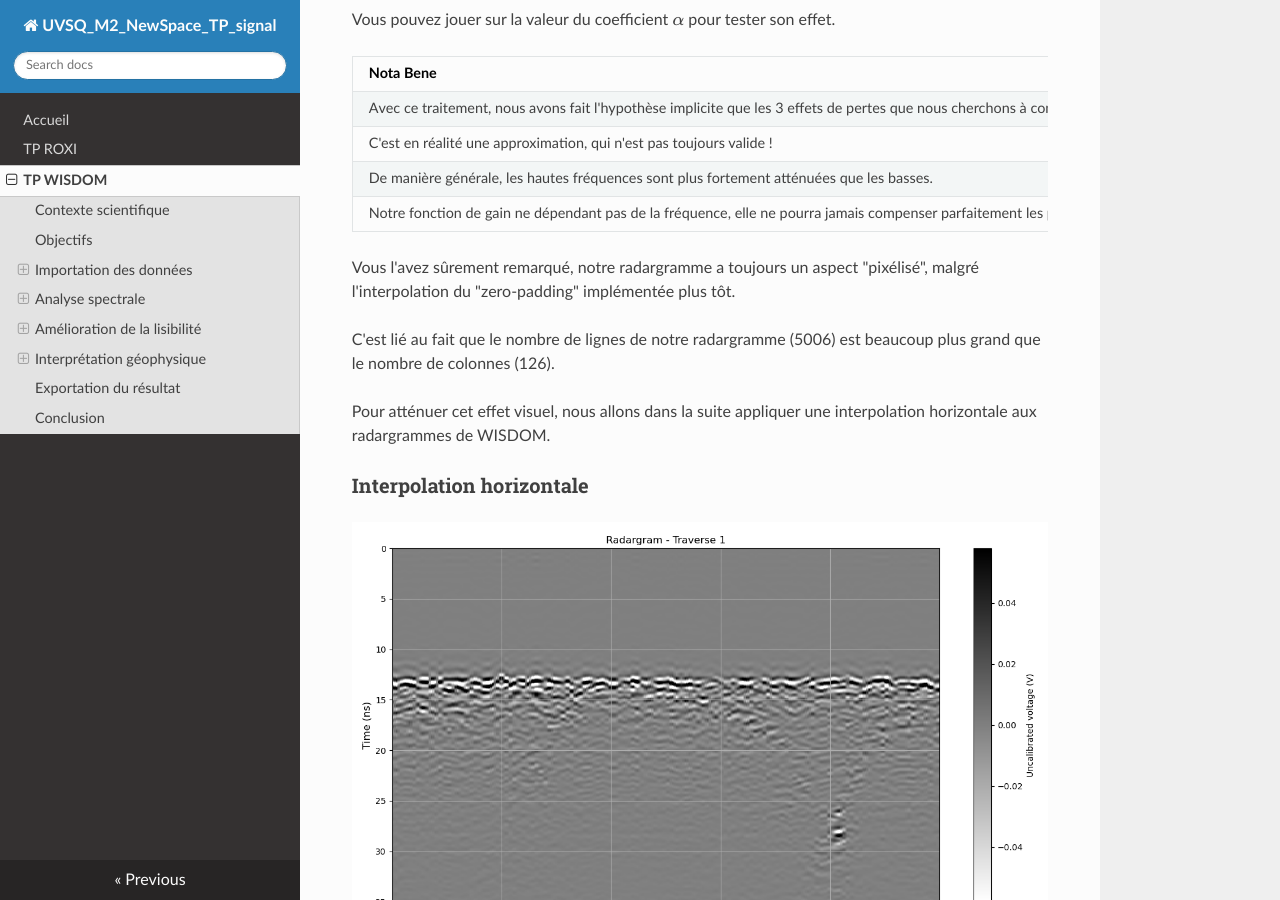
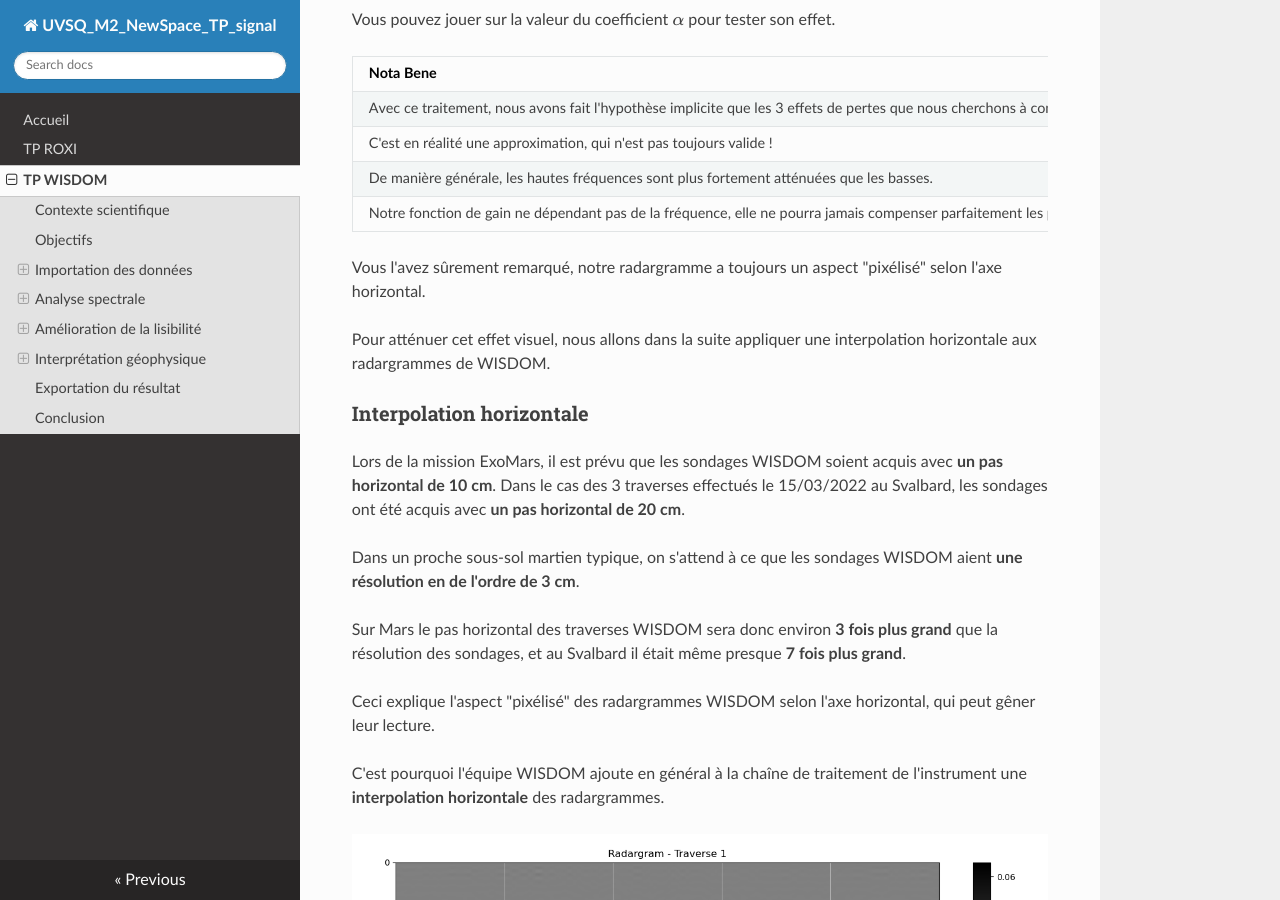
Before and after one commit to NicOudart/UVSQ_M2_NewSpace_TP_signal, an MkDocs documentation site: the page built from docs/TP_WISDOM.md, in a window 1280 px wide and 900 px high, scrolled down 27205 px. Built offline with MkDocs 1.6.1, drawn with Linux system fonts in a browser that asks for light colours; nearby versions of some CDN libraries.

Commit message:
-Progress on WISDOM.

```diff
--- a/docs/TP_WISDOM.md
+++ b/docs/TP_WISDOM.md
@@ -741,13 +741,24 @@ Vous pouvez jouer sur la valeur du coefficient $\alpha$ pour tester son effet.
 |De manière générale, les hautes fréquences sont plus fortement atténuées que les basses.|
 |Notre fonction de gain ne dépendant pas de la fréquence, elle ne pourra jamais compenser parfaitement les pertes dans le sous-sol.|
 
-Vous l'avez sûrement remarqué, notre radargramme a toujours un aspect "pixélisé", malgré l'interpolation du "zero-padding" implémentée plus tôt.
-
-C'est lié au fait que le nombre de lignes de notre radargramme (5006) est beaucoup plus grand que le nombre de colonnes (126).
+Vous l'avez sûrement remarqué, notre radargramme a toujours un aspect "pixélisé" selon l'axe horizontal.
 
 Pour atténuer cet effet visuel, nous allons dans la suite appliquer une interpolation horizontale aux radargrammes de WISDOM.
 
 ### Interpolation horizontale
+
+Lors de la mission ExoMars, il est prévu que les sondages WISDOM soient acquis avec **un pas horizontal de 10 cm**.
+Dans le cas des 3 traverses effectués le 15/03/2022 au Svalbard, les sondages ont été acquis avec **un pas horizontal de 20 cm**.
+
+Dans un proche sous-sol martien typique, on s'attend à ce que les sondages WISDOM aient **une résolution en de l'ordre de 3 cm**.
+
+Sur Mars le pas horizontal des traverses WISDOM sera donc environ **3 fois plus grand** que la résolution des sondages, et au Svalbard il était même presque **7 fois plus grand**.
+
+Ceci explique l'aspect "pixélisé" des radargrammes WISDOM selon l'axe horizontal, qui peut gêner leur lecture.
+
+C'est pourquoi l'équipe WISDOM ajoute en général à la chaîne de traitement de l'instrument une **interpolation horizontale** des radargrammes.
+
+
 
 ![Exemple de radargramme WISDOM après interpolation horizontale](img/WISDOM_horizontal_interpolation_radargram_example.png)
 
```
Also changed, not shown: docs/img/WISDOM_horizontal_interpolation_radargram_example.png.
